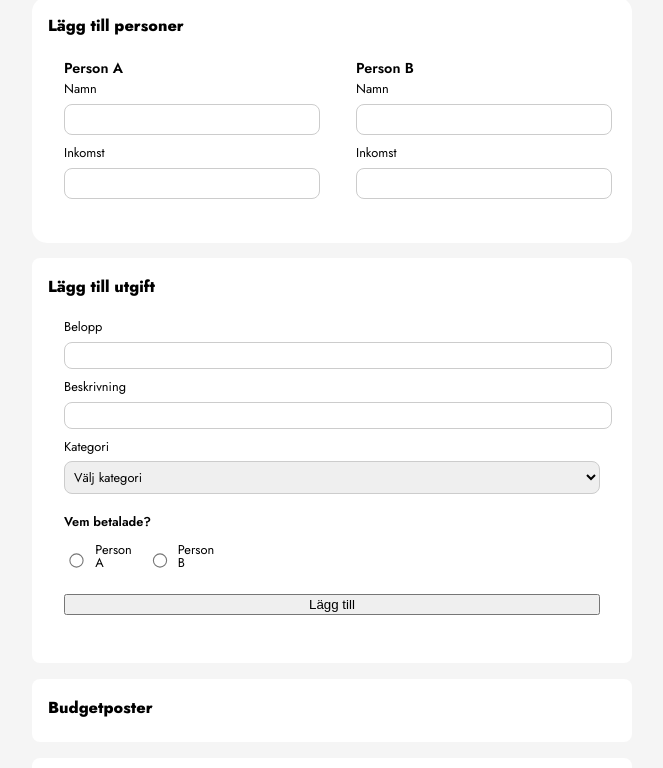
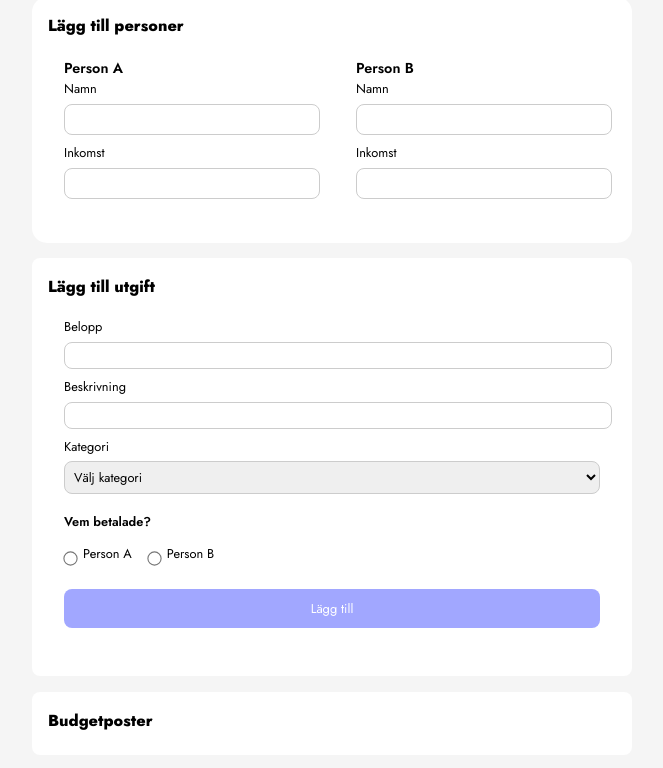
Before and after one commit to jenniemodd/fairly-app, a website built with Vite: page index.html in a window 1280 px wide. Shown: the part 143-911 px from the top of the page, without its empty margins (308-971 px from the left). Built offline with nearby package versions, Linux system fonts and the light colour scheme; a web font is replaced by a local one.

Commit message:
css på budgetposter

```diff
--- a/src/style.scss
+++ b/src/style.scss
@@ -103,6 +103,8 @@ fieldset legend {
 }
 
  .radio-group {
+  display: flex;
+  align-items: flex-start;
   border: none;
   padding: 0;
   margin: 12px 0;
@@ -119,6 +121,8 @@ fieldset legend {
   display: flex;
   align-items: center;
   gap: 6px;
+  white-space: nowrap;
+  cursor: pointer;
 }
 
 .radio-option input[type="radio"] {
@@ -126,6 +130,25 @@ fieldset legend {
   accent-color: #a1a7ff;
   transform: scale(1.1);
   cursor: pointer;
+}
+
+.add-expense button {
+  background-color: #a1a7ff;
+  color: white;
+  border: none;
+  padding: 10px;
+  border-radius: 8px;
+  font-family: 'Jost', sans-serif;
+  font-size: 0.8rem;
+  cursor: pointer;
+}
+
+.budget-posts {
+  background: white;
+  padding: 16px;
+  border-radius: 8px;
+  font-family: 'Jost', sans-serif;
+  font-size: 0.8rem;
 }
 
 footer {
```
